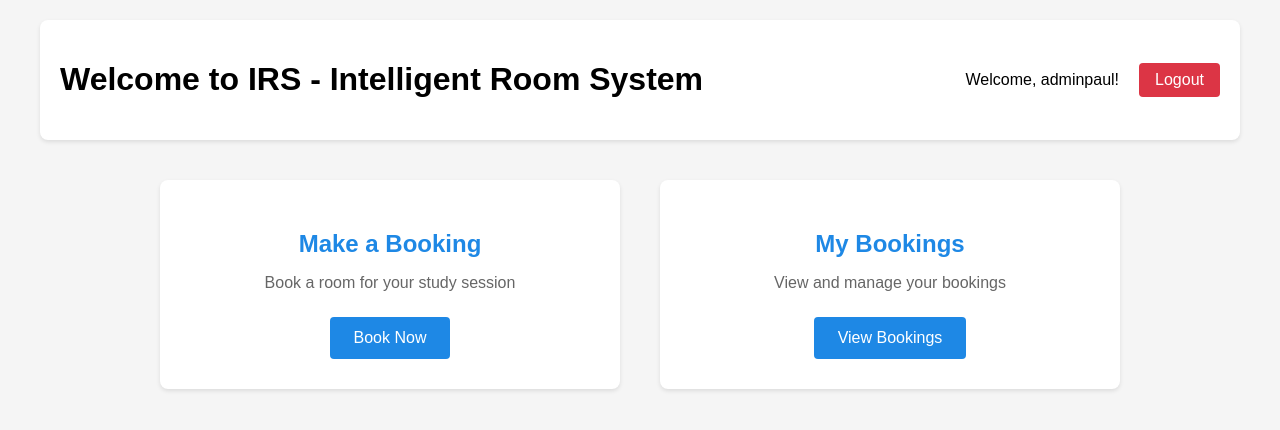
After one commit to Filediver-crypto/irs_django, a Django app: page /dashboard/ in a window 1280 px wide. The commit adds this page. Shown: the top 430 px of the page. Run offline with Django 5.2, Linux system fonts and the light colour scheme; a user stored in the database is signed in.

Commit message:
Various changes
Added dashboard, booking view, login and register site

```diff
--- a/bookingsystem/models.py
+++ b/bookingsystem/models.py
@@ -1,12 +1,40 @@
+from django.contrib.auth.models import AbstractUser
 from django.db import models
 
+class CustomUser(AbstractUser):
+    user_id = models.CharField(max_length=20, unique=True)
+    user_email = models.EmailField(unique=True)
+    is_professor = models.BooleanField(default=False)
+
+    def __str__(self):
+        return f"{self.username} ({self.user_id})"
+
+    @classmethod
+    def generate_user_id(cls):
+        # Get the last user
+        last_user = cls.objects.order_by('-user_id').first()
+
+        if last_user and last_user.user_id.startswith('USER'):
+            # Extract the number and increment it
+            try:
+                last_number = int(last_user.user_id[4:])  # Skip 'USER' prefix
+                next_number = last_number + 1
+            except ValueError:
+                next_number = 1
+        else:
+            next_number = 1
+
+        # Format: USER001, USER002, etc.
+        return f'USER{next_number:03d}'
+
 class Booking(models.Model):
+    user = models.ForeignKey(CustomUser, on_delete=models.CASCADE)
     date = models.DateField()
     time_slot = models.CharField(max_length=10)
     room_type = models.CharField(max_length=20)
-    building = models.CharField(max_length=20)
+    building = models.CharField(max_length=50)
     group_size = models.IntegerField()
-    student_id = models.CharField(max_length=20)
-    name = models.CharField(max_length=20)
-    email = models.EmailField()
-    purpose = models.CharField(max_length=20)
+    purpose = models.CharField(max_length=50)
+
+    def __str__(self):
+        return f"{self.room_type} - {self.date} - {self.time_slot}"
--- /dev/null
+++ b/bookingsystem/templates/dashboard.html
@@ -0,0 +1,133 @@
+<!DOCTYPE html>
+<html>
+<head>
+    <title>IRS - Dashboard</title>
+</head>
+<body>
+    <div class="dashboard-container">
+        <header class="dashboard-header">
+            <h1>Welcome to IRS - Intelligent Room System</h1>
+            <div class="user-info">
+                <span>Welcome, {{ request.user.username }}!</span>
+                <a href="{% url 'logout' %}" class="logout-button">Logout</a>
+            </div>
+        </header>
+
+        <div class="dashboard-options">
+            <div class="dashboard-card">
+                <h2>Make a Booking</h2>
+                <p>Book a room for your study session</p>
+                <a href="{% url 'bookingsystem' %}" class="dashboard-button">Book Now</a>
+            </div>
+
+            <div class="dashboard-card">
+                <h2>My Bookings</h2>
+                <p>View and manage your bookings</p>
+                <a href="{% url 'my_bookings' %}" class="dashboard-button">View Bookings</a>
+            </div>
+    </div>
+
+    <style>
+        body {
+            font-family: Arial, sans-serif;
+            margin: 0;
+            padding: 0;
+            background-color: #f5f5f5;
+        }
+
+        .dashboard-container {
+            max-width: 1200px;
+            margin: 0 auto;
+            padding: 20px;
+        }
+
+        .dashboard-header {
+            display: flex;
+            justify-content: space-between;
+            align-items: center;
+            margin-bottom: 40px;
+            padding: 20px;
+            background-color: white;
+            border-radius: 8px;
+            box-shadow: 0 2px 4px rgba(0,0,0,0.1);
+        }
+
+        .user-info {
+            display: flex;
+            align-items: center;
+            gap: 20px;
+        }
+
+        .dashboard-options {
+            display: flex;
+            justify-content: center;
+            gap: 40px;
+            margin-top: 40px;
+        }
+
+        .dashboard-card {
+            flex: 1;
+            max-width: 400px;
+            background: white;
+            padding: 30px;
+            border-radius: 8px;
+            box-shadow: 0 2px 4px rgba(0,0,0,0.1);
+            text-align: center;
+        }
+
+        .dashboard-card h2 {
+            color: #1e88e5;
+            margin-bottom: 15px;
+        }
+
+        .dashboard-card p {
+            color: #666;
+            margin-bottom: 25px;
+        }
+
+        .dashboard-button {
+            display: inline-block;
+            padding: 12px 24px;
+            background-color: #1e88e5;
+            color: white;
+            text-decoration: none;
+            border-radius: 4px;
+            transition: background-color 0.3s;
+        }
+
+        .dashboard-button:hover {
+            background-color: #1565c0;
+        }
+
+        .logout-button {
+            padding: 8px 16px;
+            background-color: #dc3545;
+            color: white;
+            text-decoration: none;
+            border-radius: 4px;
+            transition: background-color 0.3s;
+        }
+
+        .logout-button:hover {
+            background-color: #c82333;
+        }
+
+        @media (max-width: 768px) {
+            .dashboard-options {
+                flex-direction: column;
+                align-items: center;
+            }
+
+            .dashboard-card {
+                width: 100%;
+            }
+
+            .dashboard-header {
+                flex-direction: column;
+                text-align: center;
+                gap: 20px;
+            }
+        }
+    </style>
+</body>
+</html>
--- a/bookingsystem/urls.py
+++ b/bookingsystem/urls.py
@@ -1,6 +1,13 @@
 from django.urls import path
 from . import views
+from django.contrib.auth.views import LogoutView
 
 urlpatterns = [
-    path('', views.bookingsystem, name='bookingsystem'),
+    path('', views.login_register, name='login_register'),
+    path('login/', views.user_login, name='login'),
+    path('register/', views.register, name='register'),
+    path('logout/', LogoutView.as_view(next_page='login_register'), name='logout'),
+    path('dashboard/', views.dashboard, name='dashboard'),
+    path('booking/', views.bookingsystem, name='bookingsystem'),
+    path('my-bookings/', views.my_bookings, name='my_bookings'),
 ]
--- a/bookingsystem/views.py
+++ b/bookingsystem/views.py
@@ -1,22 +1,64 @@
 from django.shortcuts import render, redirect
+from django.contrib.auth import login, authenticate
+from django.contrib.auth.decorators import login_required
+from .forms import CustomUserCreationForm, CustomAuthenticationForm
 from .models import Booking
 
-# Create your views here.
+def login_register(request):
+    return render(request, 'auth/login_register.html')
+
+def register(request):
+    if request.method == 'POST':
+        form = CustomUserCreationForm(request.POST)
+        if form.is_valid():
+            user = form.save()
+            login(request, user)
+            return redirect('dashboard')
+    else:
+        form = CustomUserCreationForm()
+    return render(request, 'auth/register.html', {'form': form})
+
+def user_login(request):
+    if request.method == 'POST':
+        form = CustomAuthenticationForm(request, data=request.POST)
+        if form.is_valid():
+            username = form.cleaned_data.get('username')
+            password = form.cleaned_data.get('password')
+            user = authenticate(username=username, password=password)
+            if user is not None:
+                login(request, user)
+                return redirect('dashboard')
+    else:
+        form = CustomAuthenticationForm()
+    return render(request, 'auth/login.html', {'form': form})
+
+@login_required
 def bookingsystem(request):
     if request.method == 'POST':
-        # Create a new booking object with form data
-        booking = Booking(
-            date=request.POST['date'],
-            time_slot=request.POST['time_slot'],
-            room_type=request.POST['room_type'],
-            building=request.POST['building'],
-            group_size=request.POST['group_size'],
-            student_id=request.POST['student_id'],
-            name=request.POST['name'],
-            email=request.POST['email'],
-            purpose=request.POST['purpose']
-        )
-        booking.save()  # Save the booking to the database
-        return redirect('bookingsystem')  # Redirect to the same page or a success page
+        try:
+            # Create a new booking object with current user and form data
+            booking = Booking(
+                user=request.user,
+                date=request.POST['date'],
+                time_slot=request.POST['time_slot'],
+                room_type=request.POST['room_type'],
+                building=request.POST['building'],
+                group_size=int(request.POST['group_size']),
+                purpose=request.POST['purpose']
+            )
+            booking.save()
+            return redirect('dashboard')
+        except Exception as e:
+            print(f"Booking error: {e}")
+            return render(request, 'bookingsystem.html', {'error': 'Booking failed. Please try again.'})
 
     return render(request, 'bookingsystem.html')
+
+@login_required
+def dashboard(request):
+    return render(request, 'dashboard.html')
+
+@login_required
+def my_bookings(request):
+    user_bookings = Booking.objects.filter(user=request.user)
+    return render(request, 'my_bookings.html', {'bookings': user_bookings})
--- a/irs/urls.py
+++ b/irs/urls.py
@@ -19,5 +19,5 @@ from django.urls import path, include
 
 urlpatterns = [
     path('admin/', admin.site.urls),
-    path('booking/', include('bookingsystem.urls')),
+    path('', include('bookingsystem.urls')),  # This makes your app URLs available at the root
 ]
```
Also changed, not shown: bookingsystem/admin.py (+9 -3 lines), bookingsystem/forms.py (added, +26 -0 lines), bookingsystem/templates/auth/login.html (added, +79 -0 lines), bookingsystem/templates/auth/login_register.html (added, +30 -0 lines), bookingsystem/templates/auth/register.html (added, +104 -0 lines), bookingsystem/templates/bookingsystem.html (+0 -13 lines), bookingsystem/templates/my_bookings.html (added, +86 -0 lines), irs/settings.py (+6 -1 lines), bookingsystem/migrations/0001_initial.py, db.sqlite3.
